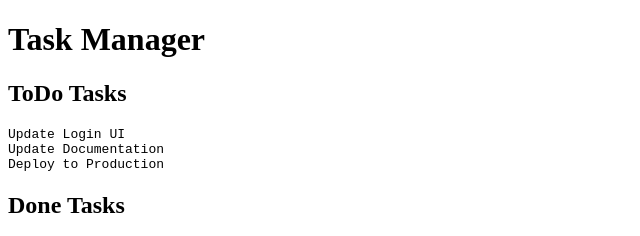
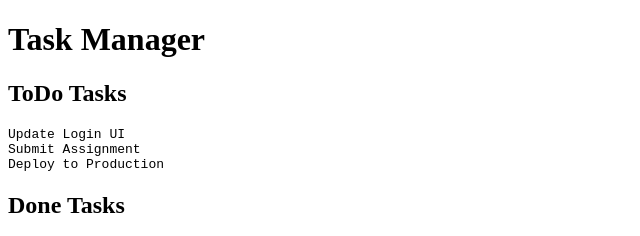
Before and after one commit to emabojkovska/43030TaskManagement, a plain HTML site: page index.html in a window 1280 px wide. Shown: the top 236 px of the page, 0-640 px from the left. Drawn offline with Linux system fonts and the light colour scheme.

Commit message:
Update index.html with new task and test data

```diff
--- a/index.html
+++ b/index.html
@@ -9,7 +9,7 @@
   <h2>ToDo Tasks</h2>
   <pre id="pending">
 Update Login UI
-Update Documentation
+Submit Assignment
 Deploy to Production
 </pre>
 
```
